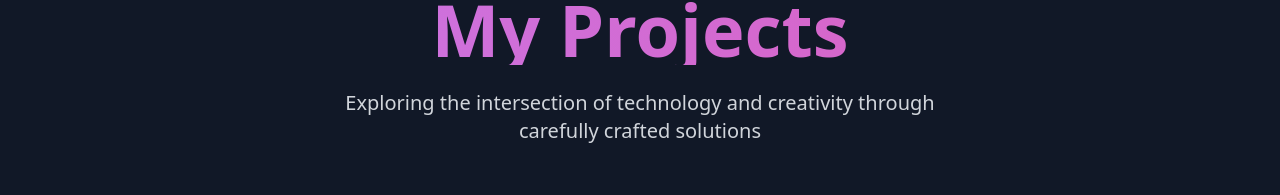
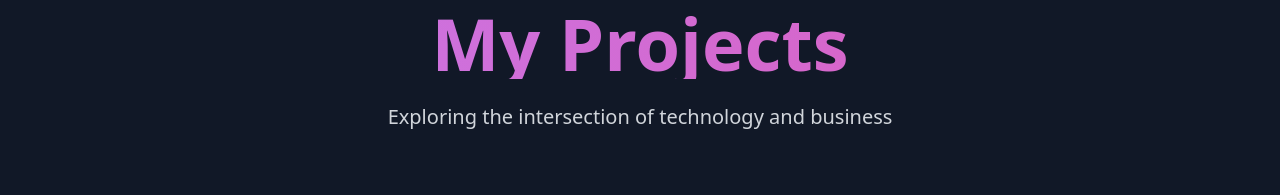
Before and after one commit to schminho/schminho.github.io, a React (Vite) app: page /projects in a window 1280 px wide. Shown: the part 219-414 px from the top of the page. Built offline with nearby package versions, Linux system fonts and the light colour scheme.

Commit message:
Update ProjectsPage.tsx

```diff
--- a/src/pages/ProjectsPage.tsx
+++ b/src/pages/ProjectsPage.tsx
@@ -12,7 +12,7 @@ export function ProjectsPage() {
             My Projects
           </h1>
           <p className="text-xl text-gray-300 mb-8 max-w-2xl mx-auto">
-            Exploring the intersection of technology and creativity through carefully crafted solutions
+            Exploring the intersection of technology and business
           </p>
         </div>
       </section>
```
